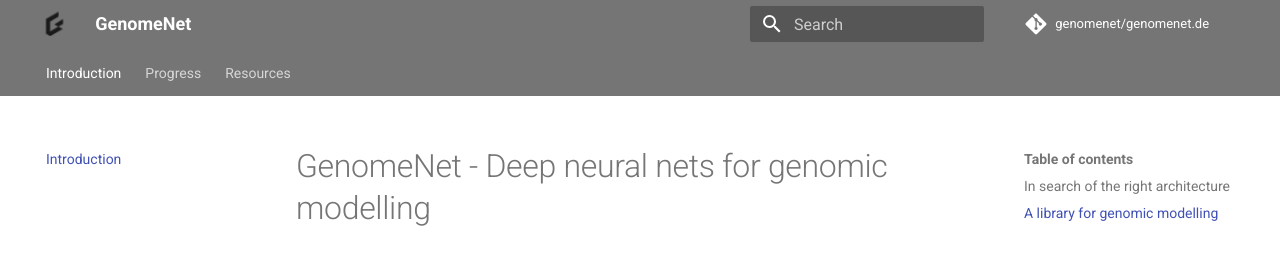
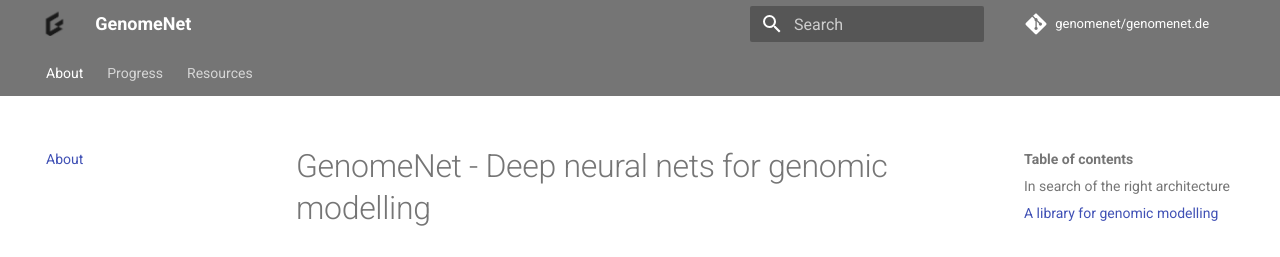
Before and after one commit to GenomeNet/genomenet.de, an MkDocs documentation site: the page built from docs/index.md, in a window 1280 px wide and 951 px high. Shown: the top 257 px of the window. Built offline with MkDocs 1.6.1 and Material for MkDocs 9.7.7, drawn with Linux system fonts in a browser that asks for light colours; comment, search, counter and statistics services are not loaded; part of the change alters nothing that is shown.

Commit message:
Update mkdocs.yml

```diff
--- a/mkdocs.yml
+++ b/mkdocs.yml
@@ -48,7 +48,7 @@ markdown_extensions:
 
 # Page tree
 nav:
-  - Introduction: index.md
+  - About: index.md
   - Progress: progress.md
   - Resources:
     - deepG:
```
